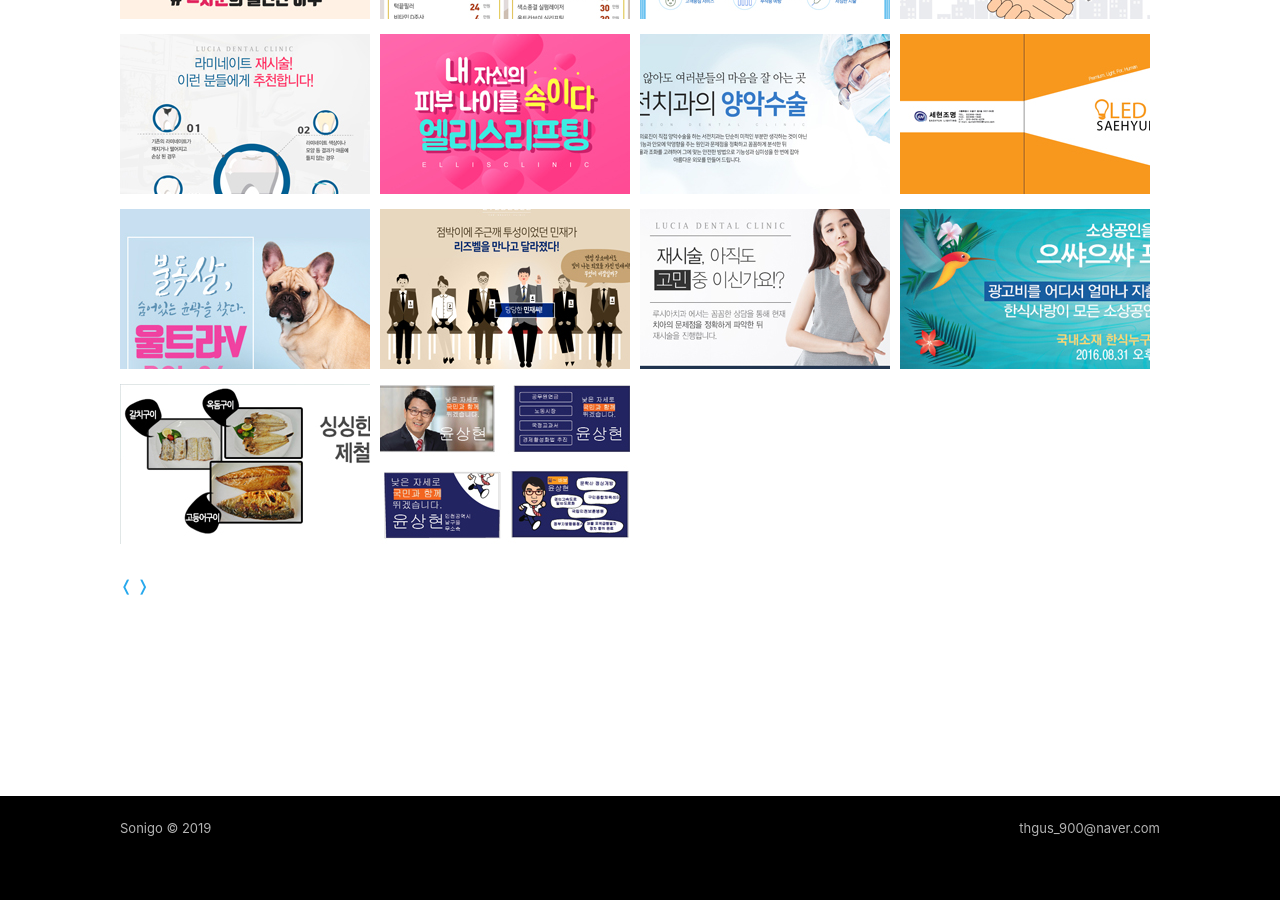
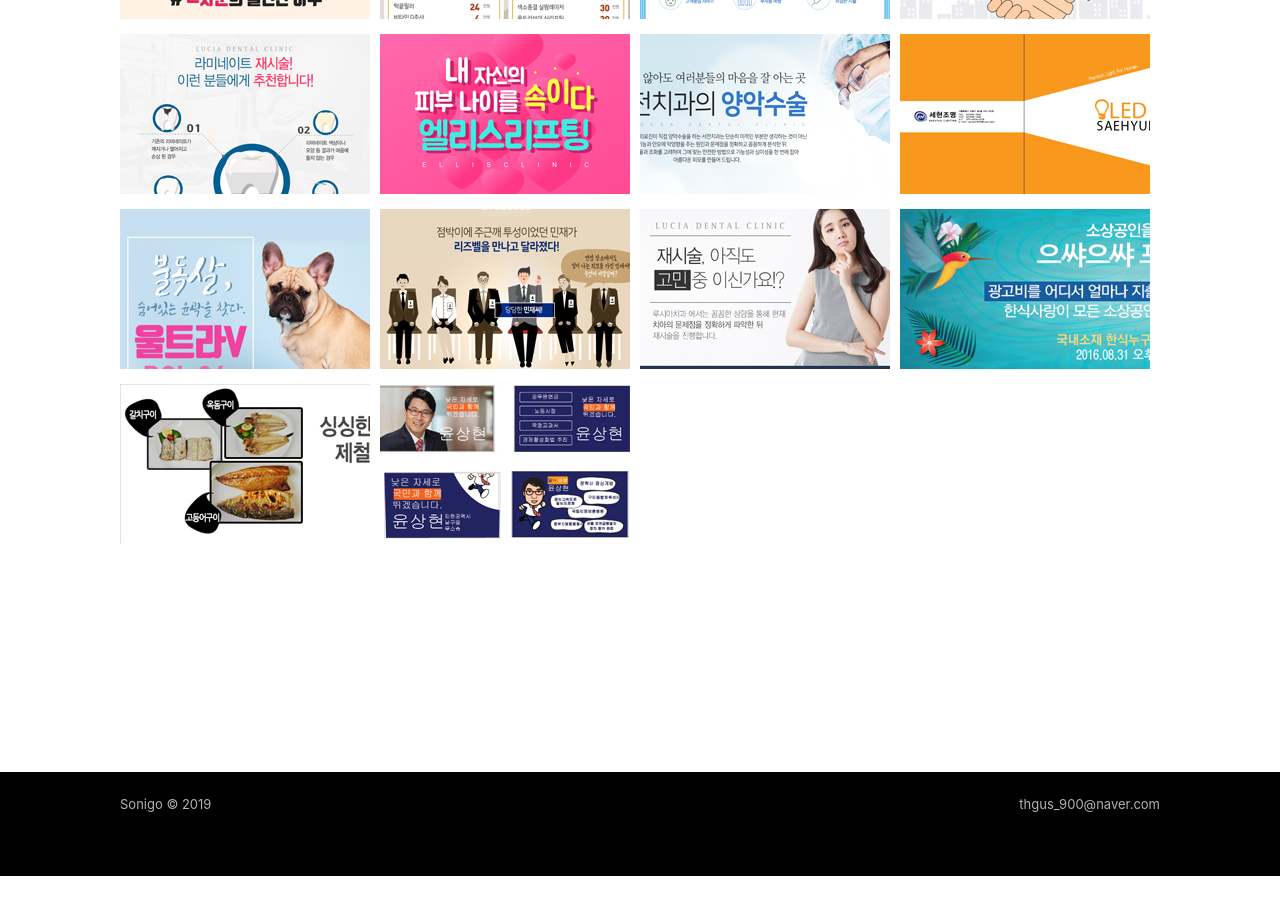
Before and after one commit to thgus900/thgus900.github.io, a Jekyll site: the page built from index.html, in a window 1280 px wide and 900 px high, scrolled down 3759 px. Built offline with Jekyll 4.4.1, drawn with Linux system fonts in a browser that asks for light colours; nearby versions of some CDN libraries; the list of posts is cut into pages by our own code; comment, search, counter and statistics services are not loaded; after the commit the page ends 4635 px from its top, so only the background shows below that.

Commit message:
line_set

```diff
--- a/index.html
+++ b/index.html
@@ -63,17 +63,12 @@
 				<li><img data-sgallery="group1" title="이벤트 슬라이드" data-full="/thgus900.github.io/assets/images/20_large.jpg" data-thumb="/thgus900.github.io/assets/images/20_small.jpg" src="/thgus900.github.io/assets/images/20_small.jpg"></li>
 				<li><img data-sgallery="group1" title="국회의원 선거명함" data-full="/thgus900.github.io/assets/images/21_large.jpg" data-thumb="/thgus900.github.io/assets/images/21_small.jpg" src="/thgus900.github.io/assets/images/21_small.jpg"></li>
 			</ul>
-
-						<a class="Sarrow l">&#10092;</a>
-						<a class="Sarrow r">&#10093;</a>
-
 			<div class="Sfooter">
 				<ul class="Sthumbnails">
 					<li><a style="background-image:url('/thgus900.github.io/assets/images/1_thumbnail.jpg')"></a></li>
 					<li><a style="background-image:url('/thgus900.github.io/assets/images/2_thumbnail.jpg')" ></a></li>
 					<li class="sel"><a style="background-image:url('/thgus900.github.io/assets/images/4_thumbnail.jpg')" ></a></li>
 				</ul>
-						</div>
 			</div>
 
 			<script src="https://ajax.googleapis.com/ajax/libs/jquery/1.11.3/jquery.js"></script>
```
Lines whose indentation alone changed are shown as unchanged.
